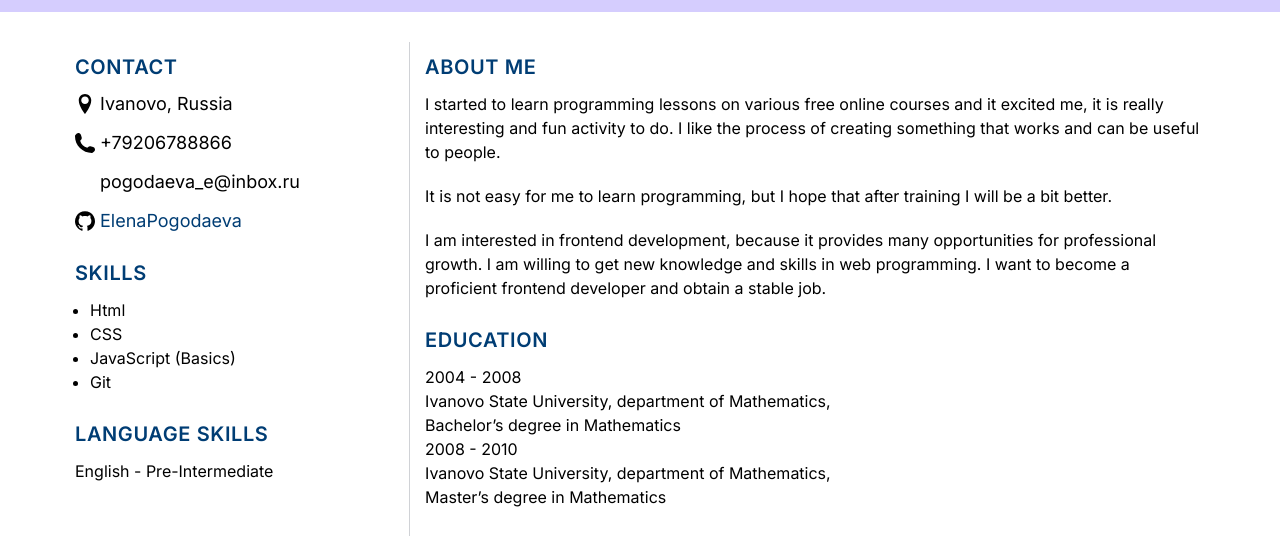
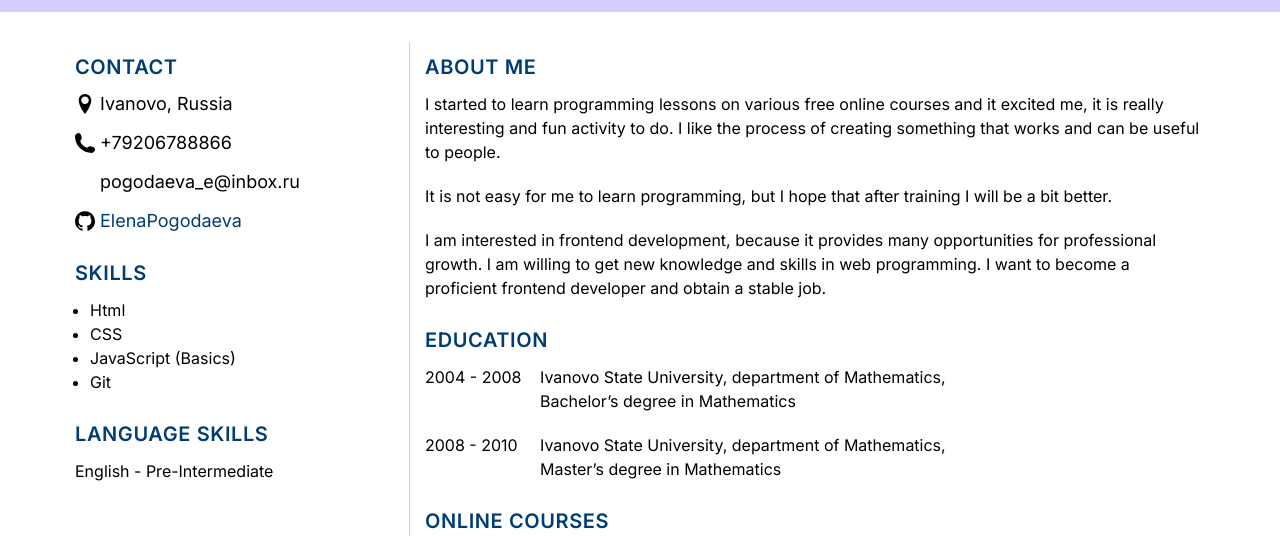
Before and after one commit to ElenaPogodaeva/rsschool-cv, a plain HTML site: page index.html in a window 1280 px wide. Shown: the part 218-754 px from the top of the page. Drawn offline with Linux system fonts and the light colour scheme.

Commit message:
feat: add styles for content

```diff
--- a/style.css
+++ b/style.css
@@ -200,3 +200,19 @@ img {
 .about-me p:last-child {
 	margin-bottom: 0;
 }
+
+.section-row {
+	display: flex;
+
+	margin-bottom: 20px;
+}
+.section-row:last-child {
+	margin-bottom: 0px;
+}
+.year {
+	flex:0 0 100px;
+}
+.company-name {
+	padding-left: 15px;
+	flex: 1 1 auto;
+}
```
